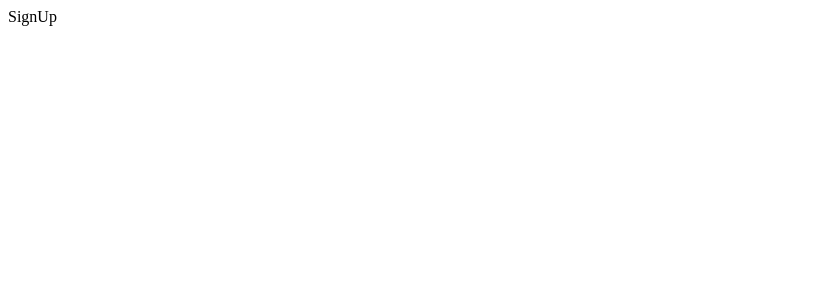
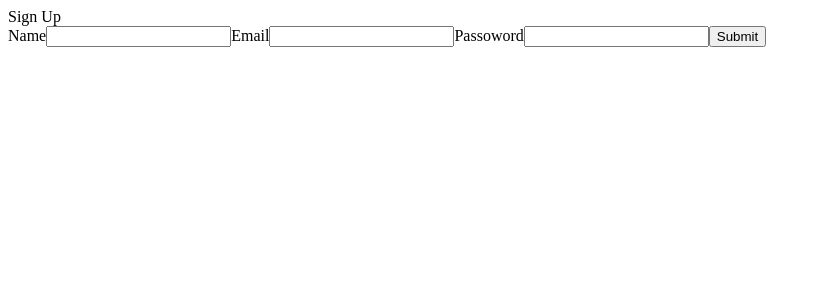
Before and after one commit to johncarlosofficial/nextjs, a Next.js app: page /signup in a window 1280 px wide. Shown: the top 300 px of the page, without its empty margins (0-821 px from the left). Built offline with nearby package versions, Linux system fonts and the light colour scheme.

Commit message:
✨ feat: add a sample of signup form

```diff
--- a/app/(auth)/signup/page.tsx
+++ b/app/(auth)/signup/page.tsx
@@ -1,7 +1,64 @@
+"use client";
 import React from "react";
+import { FieldValues, useForm } from "react-hook-form";
+
+interface FormData {
+    name: string;
+    email: string;
+    password: string;
+}
 
 const SignUp = () => {
-    return <div>SignUp</div>;
+    const {
+        register,
+        handleSubmit,
+        formState: { errors },
+    } = useForm<FormData>();
+    const onSubmit = (data: FieldValues) => {
+        console.log(data);
+    };
+    return (
+        <>
+            <div>Sign Up</div>
+            <form onSubmit={handleSubmit(onSubmit)}>
+                <label htmlFor="name">Name</label>
+                <input
+                    id="name"
+                    type="text"
+                    {...register("name", {
+                        required: true,
+                        minLength: 3,
+                        maxLength: 30,
+                    })}
+                />
+                {errors.name?.type === "required" && (
+                    <p>The name is required.</p>
+                )}
+                {errors.name?.type === "minLength" && (
+                    <p>The name is too short.</p>
+                )}
+                {errors.name?.type === "maxLength" && (
+                    <p>The name is too long.</p>
+                )}
+
+                <label htmlFor="email">Email</label>
+                <input
+                    id="email"
+                    type="email"
+                    {...register("email", { required: true })}
+                />
+
+                <label htmlFor="password">Passoword</label>
+                <input
+                    id="password"
+                    type="text"
+                    {...register("password", { required: true })}
+                />
+
+                <button type="submit">Submit</button>
+            </form>
+        </>
+    );
 };
 
 export default SignUp;
```
